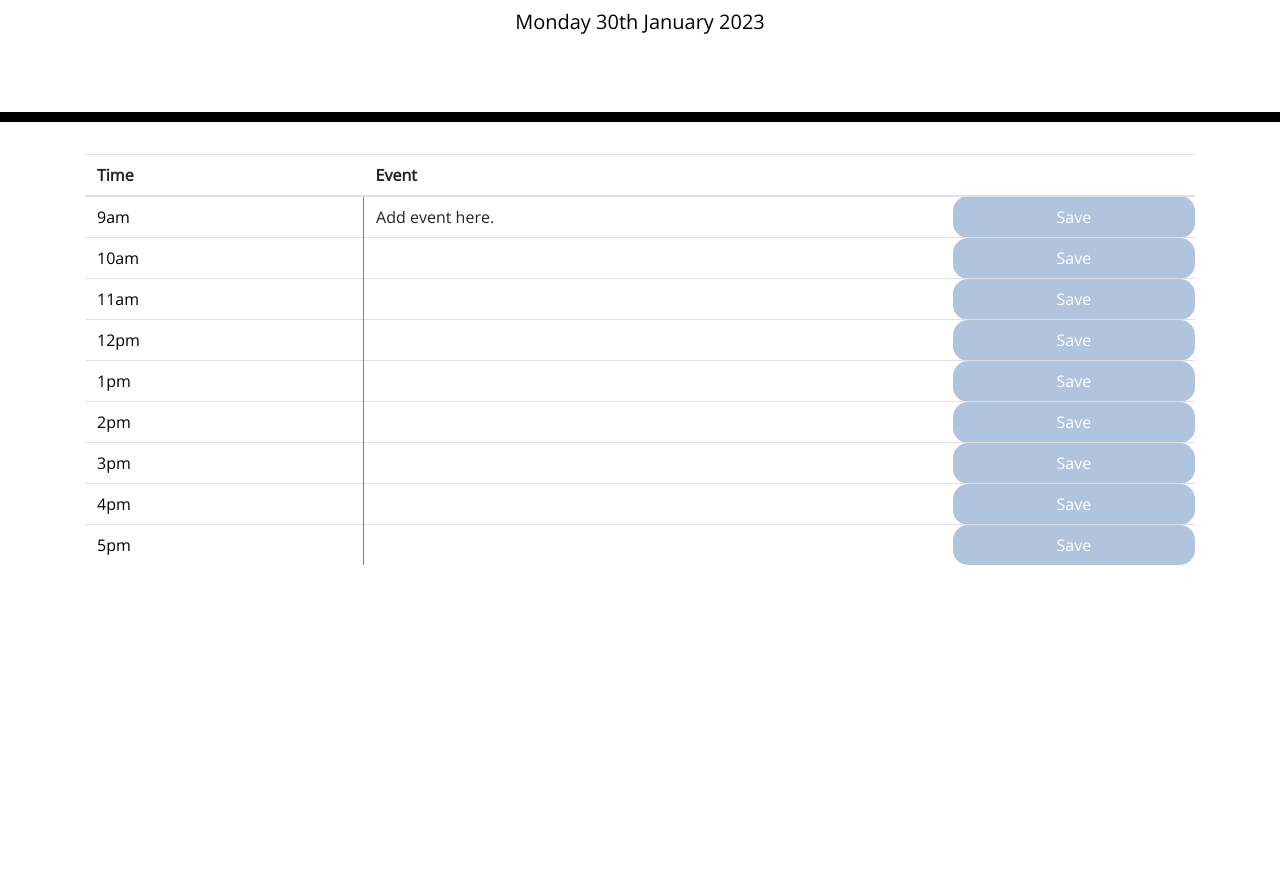
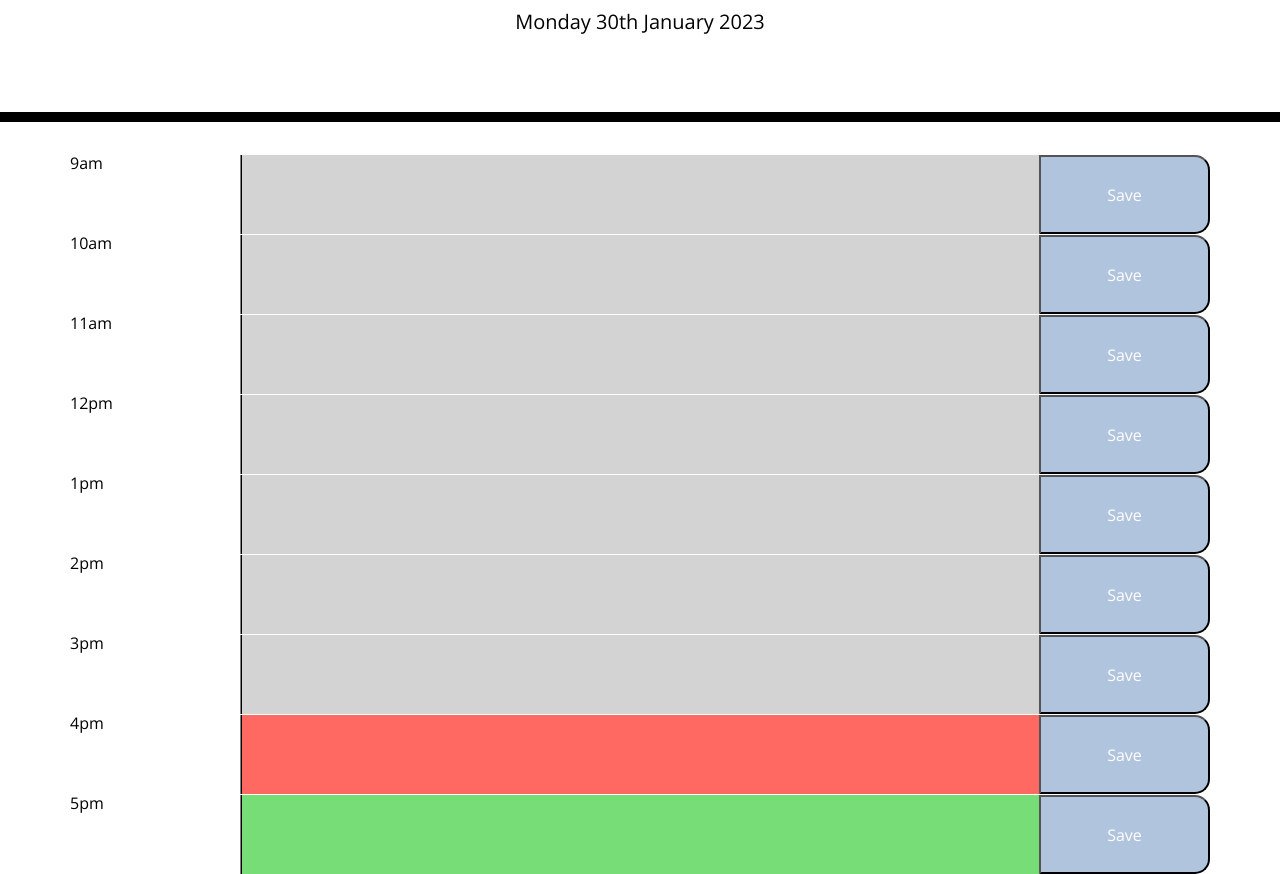
Before and after one commit to emma-231925/Work-Day-Scheduler, a plain HTML site: page index.html in a window 1280 px wide. Shown: the part 182-1056 px from the top of the page. Before the commit the page ends 800 px from the top, so only its background shows below. Drawn offline with nearby package versions, Linux system fonts and the light colour scheme.

Commit message:
changed table to html divs and added functions for colour blocks and save function

```diff
--- a/index.html
+++ b/index.html
@@ -30,62 +30,100 @@
     </header>
     <div class="container">
       <!-- Timeblocks go here -->
-      <table class="table">
-        <thead>
-          <tr>
-            <th scope="col">Time</th>
-            <th scope="col">Event</th>
-            <th scope="col"></th>
-          </tr>
-        </thead>
+      <div class="row" id="9">
+        <div class="hour">9am</div>
+        <textarea class="textInput"></textarea>
+        <button class="saveBtn">Save</button>
+      </div>
+      <div class="row" id="10">
+        <div class="hour">10am</div>
+        <textarea class="textInput"></textarea>
+        <button class="saveBtn">Save</button>
+      </div>
+      <div class="row" id="11">
+        <div class="hour">11am</div>
+        <textarea class="textInput"></textarea>
+        <button class="saveBtn">Save</button>
+      </div>
+      <div class="row" id="12">
+        <div class="hour">12pm</div>
+        <textarea class="textInput"></textarea>
+        <button class="saveBtn">Save</button>
+      </div>
+      <div class="row" id="13">
+        <div class="hour">1pm</div>
+        <textarea class="textInput"></textarea>
+        <button class="saveBtn">Save</button>
+      </div>
+      <div class="row" id="14">
+        <div class="hour">2pm</div>
+        <textarea class="textInput"></textarea>
+        <button class="saveBtn">Save</button>
+      </div>
+      <div class="row" id="15">
+        <div class="hour">3pm</div>
+        <textarea class="textInput"></textarea>
+        <button class="saveBtn">Save</button>
+      </div>
+      <div class="row" id="16">
+        <div class="hour">4pm</div>
+        <textarea class="textInput"></textarea>
+        <button class="saveBtn">Save</button>
+      </div>
+      <div class="row" id="17">
+        <div class="hour">5pm</div>
+        <textarea class="textInput"></textarea>
+        <button class="saveBtn">Save</button>
+      </div>
+      <!-- <table class="table">
         <tbody>
           <tr>
             <th scope="row" class="hour">9am</th>
-            <td>Add event here.</td>
+            <td class="eventBlock"><textarea class="" id="9"></textarea></td>
             <td class="saveBtn">Save</td>
           </tr>
           <tr>
             <th scope="row" class="hour">10am</th>
-            <td></td>
+            <td class="eventBlock" id="10"></td>
             <td class="saveBtn">Save</td>
           </tr>
           <tr>
             <th scope="row" class="hour">11am</th>
-            <td></td>
+            <td class="eventBlock" id="11"></td>
             <td class="saveBtn">Save</td>
           </tr>
           <tr>
             <th scope="row" class="hour">12pm</th>
-            <td></td>
+            <td class="eventBlock" id="12"></td>
             <td class="saveBtn">Save</td>
           </tr>
           <tr>
             <th scope="row" class="hour">1pm</th>
-            <td></td>
+            <td class="eventBlock" id="13"></td>
             <td class="saveBtn">Save</td>
           </tr>
           <tr>
             <th scope="row" class="hour">2pm</th>
-            <td></td>
+            <td class="eventBlock" id="14"></td>
             <td class="saveBtn">Save</td>
           </tr>
           <tr>
             <th scope="row" class="hour">3pm</th>
-            <td></td>
+            <td class="eventBlock" id="15"></td>
             <td class="saveBtn">Save</td>
           </tr>
           <tr>
             <th scope="row" class="hour">4pm</th>
-            <td></td>
+            <td class="eventBlock" id="16"></td>
             <td class="saveBtn">Save</td>
           </tr>
           <tr>
             <th scope="row" class="hour">5pm</th>
-            <td></td>
+            <td class="eventBlock" id="17"></td>
             <td class="saveBtn">Save</td>
           </tr>
         </tbody>
-      </table>
+      </table> -->
     </div>
 
     <script src="https://cdnjs.cloudflare.com/ajax/libs/jquery/3.6.1/jquery.min.js"></script>
--- a/script.js
+++ b/script.js
@@ -1,8 +1,8 @@
 $(document).ready(function() {
 
     var currentDateEl = $('#currentDay');
-    //variable to store current hour in 24hr format
-    // var currentHour = moment().format('k');
+    var saveBtnEl = $('.saveBtn');
+    var textInputEl = $('.textInput');
 
     //adds today's date to currentDay p tag in html
     function displayDate(){
@@ -13,4 +13,48 @@ $(document).ready(function() {
     //call function to display date
     displayDate();
 
+    //function for when save button is clicked
+    saveBtnEl.click(function(){
+        //siblings of the button with class textInput and assigns empty value
+        var textAreaValue = $(this).siblings('.textInput').val();
+        //button's parent id
+        var timeHour = $(this).parent().attr('id');
+        //stores variables to local storage
+        localStorage.setItem(timeHour, textAreaValue);
+    });
+
+    //function for keeping text value on refresh
+    textInputEl.each(function() {
+        //textInputs parent's id
+        var timeHour = $(this).parent().attr('id');
+        //gets event details from local storage
+        var eventDetail = localStorage.getItem(timeHour);
+        //if there is an event, set textarea to that value
+        if (eventDetail) {
+            $(this).val(eventDetail);
+        }
+    });
+
+    //loops through eventBlockEl
+    textInputEl.each(function() {
+        //timeBlock stores the id as an int, currentHour stores the current hour in 24hr format
+        var timeBlock = parseInt($(this).parent().attr('id'));
+        var currentHour = moment().format('k');
+
+        //compares current time to timeBlock and assigns/removes classes
+        if (timeBlock < currentHour) {
+            $(this).addClass("past");
+            $(this).removeClass("present");
+            $(this).removeClass("future");
+        } else if (timeBlock == currentHour) {
+            $(this).addClass("present");
+            $(this).removeClass("past");
+            $(this).removeClass("future");
+        } else {
+            $(this).addClass("future");
+            $(this).removeClass("present");
+            $(this).removeClass("past");
+        }
+    });
+
 });
--- a/style.css
+++ b/style.css
@@ -25,19 +25,18 @@ textarea {
   white-space: pre-wrap;
 }
 
-.time-block {
-  text-align: center;
-  border-radius: 15px;
-  background-color: aliceblue;
-}
-
 .row {
   white-space: pre-wrap;
   height: 80px;
   border-top: 1px solid white;
 }
 
+.textInput{
+  width: 70%;
+}
+
 .hour {
+  width: 15%;
   font-weight: 100;
   border-right: 1px solid gray;
   color: black;
@@ -45,23 +44,24 @@ textarea {
 
 .past {
   background-color: #d3d3d3;
-  color: white;
+  color: black;
 }
 
 .present {
   background-color: #ff6961;
-  color: white;
+  color: black;
 }
 
 .future {
   background-color: #77dd77;
-  color: white;
+  color: black;
 }
 
 .saveBtn {
+  width: 15%;
   text-align: center;
-  border-top-left-radius: 15px;
-  border-bottom-left-radius: 15px;
+  /* border-top-left-radius: 15px;
+  border-bottom-left-radius: 15px; */
   border-top-right-radius: 15px;
   border-bottom-right-radius: 15px;
   background-color: lightsteelblue;
```
